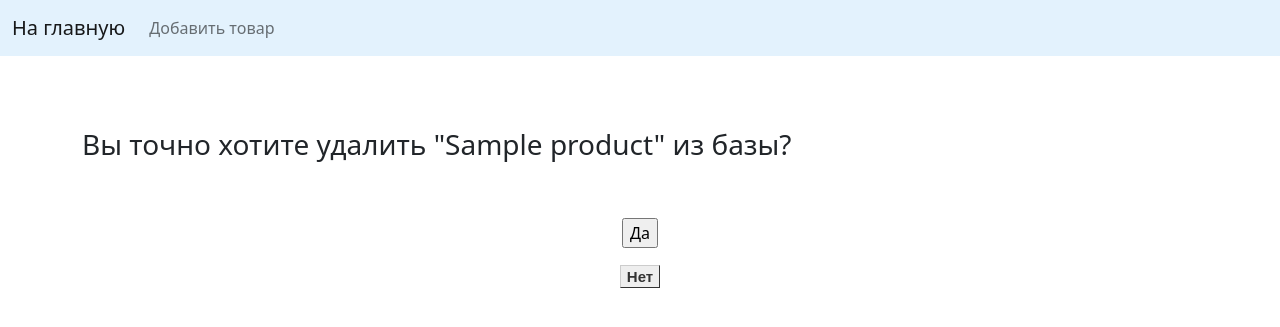
After one commit to DastanTA/HW_56, a Django app: page /product/1/delete in a window 1280 px wide. The commit adds this page. Shown: the top 327 px of the page. Run offline with Django 4.2, Linux system fonts and the light colour scheme; tables that the repository leaves empty hold one stand-in row (values such as "Sample post").

Commit message:
HW-56: Удаление - реализовано

```diff
--- /dev/null
+++ b/source/ebay/templates/products/delete_product.html
@@ -0,0 +1,16 @@
+{% extends "base.html" %}
+
+{% block title %}Delete {{ product.name }}{% endblock %}
+
+{% block menu %}
+    <li class="nav-item"><a class="nav-link" href="{% url 'add_product' %}">Добавить товар</a></li>
+{% endblock %}
+
+{% block content %}
+    <br><br><br><h3>Вы точно хотите удалить "{{ product.name }}" из базы?</h3><br><br>
+    <form method="POST" action="{% url "delete_product" product.id %}" class="text-center">
+        {% csrf_token %}
+        <p><input type="submit" value="Да"></p>
+        <p><a class="delete_no_link" href="{% url "all_products" %}">Нет</a></p>
+    </form>
+{% endblock %}
--- a/source/ebay/templates/products/index.html
+++ b/source/ebay/templates/products/index.html
@@ -44,7 +44,7 @@
             <p class="card-text">Цена: {{ product.price }}</p>
             <p class="card-text">Категория: {{ product.get_category_display }}</p><br>
             <a href="{{ product.get_absolute_url }}" class="btn btn-info">Подробнее</a>
-            <a href="#" class="btn btn-secondary">Удалить</a> {# {% url 'delete_product' product.id %} #}
+            <a href="{% url 'delete_product' product.id %}" class="btn btn-secondary">Удалить</a>
             <a href="{% url 'update_product' product.id %}" class="btn btn-secondary">Изменить</a>
           </div>
         </div>
--- a/source/ebay/templates/products/product.html
+++ b/source/ebay/templates/products/product.html
@@ -7,7 +7,7 @@
 {% block menu %}
     <li class="nav-item"><a class="nav-link" href="{% url 'add_product' %}">Добавить</a></li>
     <li class="nav-item"><a class="nav-link" href="{% url 'update_product' product.id %}">Изменить</a></li>
-{#    <li class="nav-item"><a class="nav-link" href="{% url 'delete_product' product.id %}">Удалить</a></li>#}
+    <li class="nav-item"><a class="nav-link" href="{% url 'delete_product' product.id %}">Удалить</a></li>
 {% endblock %}
 
 {% block content %}
@@ -23,7 +23,7 @@
   </ul>
   <div class="card-body">
     <a href="{% url 'update_product' product.id %}" class="btn btn-secondary">Изменить</a>
-    <a href="#" class="btn btn-secondary">Удалить</a> {# {% url 'delete_product' product.id %} #}
+    <a href="{% url 'delete_product' product.id %}" class="btn btn-secondary">Удалить</a>
   </div>
 </div>
 {% endblock %}
--- a/source/ebay/views/product_views.py
+++ b/source/ebay/views/product_views.py
@@ -1,6 +1,6 @@
 from django.shortcuts import render, get_object_or_404, redirect
 from django.db.models import Q
-from django.urls import reverse
+from django.urls import reverse, reverse_lazy
 from django.views.generic import DetailView, CreateView, UpdateView, DeleteView
 
 from ebay.models import Product, CATEGORY_CHOICES
@@ -46,3 +46,10 @@ class ProductUpdateView(UpdateView):
 
     def get_success_url(self):
         return reverse('view_product', kwargs={'pk': self.object.pk})
+
+
+class ProductDeleteView(DeleteView):
+    model = Product
+    template_name = 'products/delete_product.html'
+    context_object_name = 'product'
+    success_url = reverse_lazy('all_products')
--- a/source/main/urls.py
+++ b/source/main/urls.py
@@ -1,6 +1,6 @@
 from django.contrib import admin
 from django.urls import path
-from ebay.views import AllProductsView, ProductView, ProductCreateView, ProductUpdateView
+from ebay.views import AllProductsView, ProductView, ProductCreateView, ProductUpdateView, ProductDeleteView
 
 urlpatterns = [
     path('admin/', admin.site.urls),
@@ -8,4 +8,5 @@ urlpatterns = [
     path('add_product/', ProductCreateView.as_view(), name='add_product'),
     path('product/<int:pk>/', ProductView.as_view(), name='view_product'),
     path('product/<int:pk>/update/', ProductUpdateView.as_view(), name='update_product'),
+    path('product/<int:pk>/delete', ProductDeleteView.as_view(), name='delete_product'),
 ]
```
